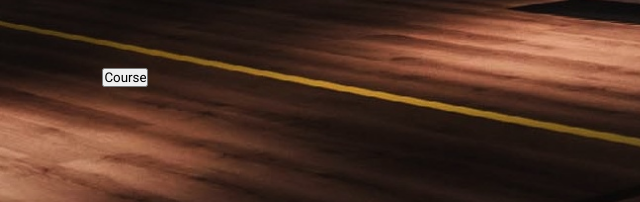
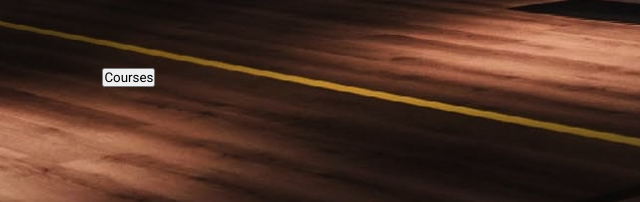
Before and after one commit to Cherian-11/Gym-app, a plain HTML site: page index.html in a window 1280 px wide. Shown: the part 595-797 px from the top of the page, 0-640 px from the left. Drawn offline with Linux system fonts and the light colour scheme.

Commit message:
Update index.html

```diff
--- a/index.html
+++ b/index.html
@@ -48,13 +48,10 @@
     <br>
     <br>
     <br>
-       <button class="GFG"
+       <a href="course1.html">
+  <button>Courses</button>
+</a>
 
-    onclick=" href = "course1.html";">
-
-        Course
-
-    </button>
   </div>
 
   <footer>
```
